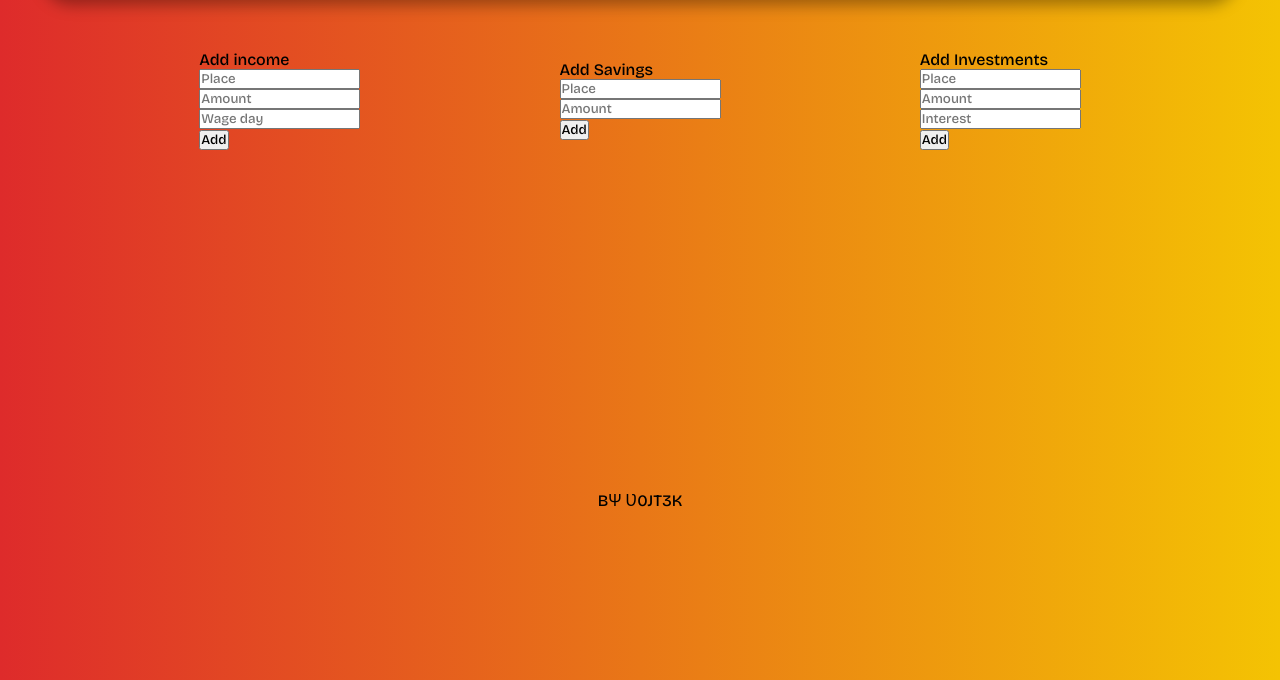
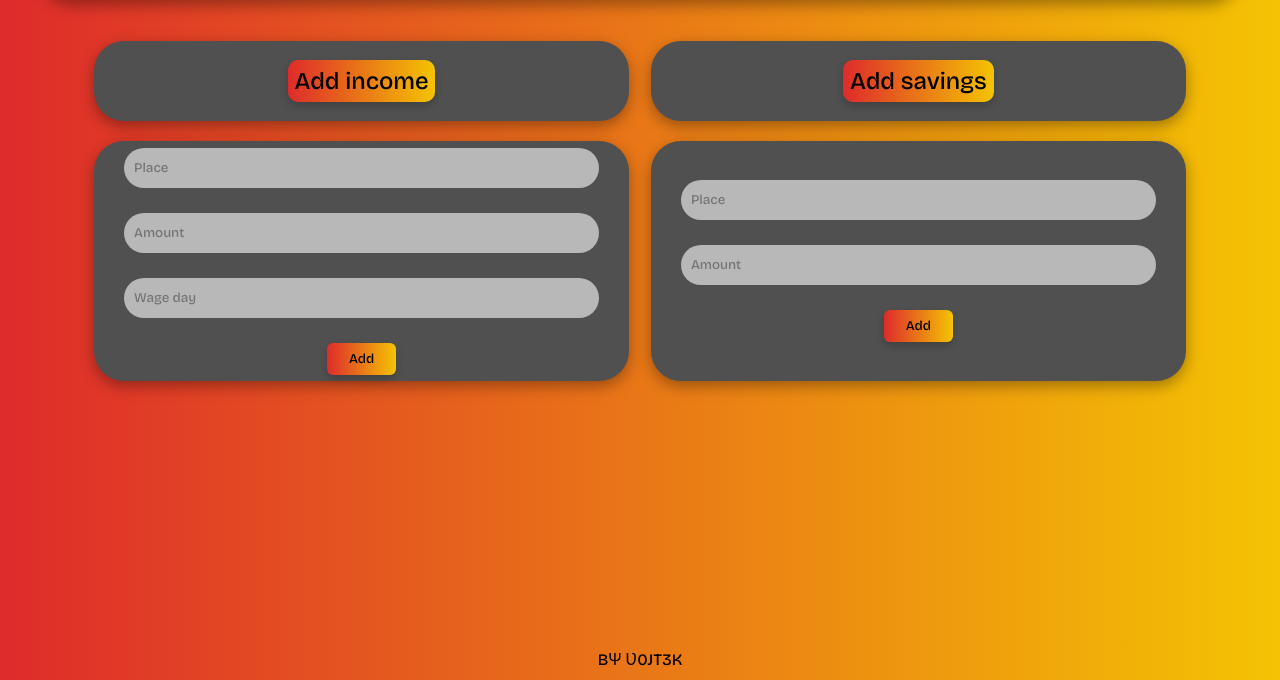
Before and after one commit to vratislavvv/folD, a Django app: template folD/myapp/templates/incomes.html in a window 1280 px wide. Shown: the part 120-800 px from the top of the page. Run offline with Django 4.2, Linux system fonts and the light colour scheme; the template is opened without the code that fills it: values that come from a table or form of the project are taken from there, others are empty; some libraries are stand-ins or nearby versions.

Commit message:
Investment removal

```diff
--- a/folD/myapp/admin.py
+++ b/folD/myapp/admin.py
@@ -5,3 +5,5 @@ from .models import *
 
 admin.site.register(Bank)
 admin.site.register(BankEvent)
+admin.site.register(Income)
+admin.site.register(Saving)
--- a/folD/myapp/forms.py
+++ b/folD/myapp/forms.py
@@ -1,5 +1,5 @@
 from django import forms
-from .models import BankEvent, Income, Savings, Investments
+from .models import BankEvent, Income, Saving
 
 class BankEventForm(forms.ModelForm):
     class Meta:
@@ -16,28 +16,18 @@ class BankEventForm(forms.ModelForm):
 class AddIncomeForm(forms.ModelForm):
     class Meta:
         model = Income
-        fields = ['amount', 'place', 'wageday']
+        fields = ['amount1', 'place1', 'wageday']
         widgets = {
-            'amount': forms.NumberInput(attrs={'class': 'INC_incform_input', 'placeholder': 'Amount'}),
-            'place': forms.TextInput(attrs={'class': 'INC_incform_input', 'placeholder': 'Place'}),
+            'amount1': forms.NumberInput(attrs={'class': 'INC_incform_input', 'placeholder': 'Amount'}),
+            'place1': forms.TextInput(attrs={'class': 'INC_incform_input', 'placeholder': 'Place'}),
             'wageday': forms.NumberInput(attrs={'class': 'INC_incform_input', 'placeholder': 'Wage day'}),
         }
 
 class AddSavingForm(forms.ModelForm):
     class Meta:
-        model = Savings
-        fields = ['amount', 'place']
+        model = Saving
+        fields = ['amount2', 'place2']
         widgets = {
-            'amount': forms.NumberInput(attrs={'class': 'INC_incform_input', 'placeholder': 'Amount'}),
-            'place': forms.TextInput(attrs={'class': 'INC_incform_input', 'placeholder': 'Place'}),
+            'amount2': forms.NumberInput(attrs={'class': 'INC_incform_input', 'placeholder': 'Amount'}),
+            'place2': forms.TextInput(attrs={'class': 'INC_incform_input', 'placeholder': 'Place'}),
         }
-
-class AddInvestmentForm(forms.ModelForm):
-    class Meta:
-        model = Investments
-        fields = ['amount', 'place', 'interest']
-        widgets = {
-            'amount': forms.NumberInput(attrs={'class': 'INC_incform_input', 'placeholder': 'Amount'}),
-            'place': forms.TextInput(attrs={'class': 'INC_incform_input', 'placeholder': 'Place'}),
-            'interest': forms.NumberInput(attrs={'class': 'INC_incform_input', 'placeholder': 'Interest'}),
-        }
--- a/folD/myapp/models.py
+++ b/folD/myapp/models.py
@@ -49,8 +49,8 @@ class BankEvent(models.Model):
 
 class Income(models.Model):
     bank_id = models.ForeignKey(Bank, on_delete=models.CASCADE)
-    place = models.CharField(max_length=100)
-    amount = models.DecimalField(max_digits=20, decimal_places=2)
+    place1 = models.CharField(max_length=100)
+    amount1 = models.DecimalField(max_digits=20, decimal_places=2)
     wageday = models.IntegerField(
         validators=[
             MinValueValidator(limit_value=1),
@@ -58,13 +58,10 @@ class Income(models.Model):
         ]
     )
 
-class Savings(models.Model):
+    def __str__(self):
+        return f"+{self.amount1}$ from {self.place1} on {self.wageday}."
+
+class Saving(models.Model):
     bank_id = models.ForeignKey(Bank, on_delete=models.CASCADE)
-    place = models.CharField(max_length=100)
-    amount = models.DecimalField(max_digits=20, decimal_places=2)
-
-class Investments(models.Model):
-    bank_id = models.ForeignKey(Bank, on_delete=models.CASCADE)
-    place = models.CharField(max_length=100)
-    amount = models.DecimalField(max_digits=20, decimal_places=2)
-    interest = models.DecimalField(max_digits=20, decimal_places=2)
+    place2 = models.CharField(max_length=100)
+    amount2 = models.DecimalField(max_digits=20, decimal_places=2)
--- a/folD/myapp/static/styles.css
+++ b/folD/myapp/static/styles.css
@@ -339,7 +339,7 @@ i:hover::before {
 
 .DAS_incomes, .DAS_savings, .DAS_investments {
     width: 100%;
-    height: 24.33vh;
+    height: 37.5vh;
     background-color: #505050;
     padding: 30px;
     border-radius: 30px;
@@ -450,13 +450,90 @@ i:hover::before {
 .INC_container {
     display: flex;
     flex-direction: row;
-    justify-content: space-evenly;
+    justify-content: center;
+    align-items: flex-start;
+    background-color: transparent;
+    width: 90%;
+    height: 77vh;
+    padding: 30px;
+    border-radius: 30px;
+    margin:0 auto;
+    margin-top: 15vh;
+    gap: 2%
+}
+
+.INC_bar {
+    display: flex;
+    justify-content: center;
+    width: 100%;
+}
+
+.INC_postform {
+    width: 100%;
+}
+
+.INC_form_headline {
+    display: flex;
+    flex-direction: column;
+    justify-content: center;
     align-items: center;
+    background-color: #505050;
+    height: 10vh;
+    padding: 30px;
+    border-radius: 30px;
+    margin:0 auto;
+    box-shadow: 0 5px 15px rgba(0, 0, 0, 0.35);
+}
+
+.INC_form_headline_text {
+    font-size: x-large;
+    color: black;
+    border-radius: 10px;
+    padding: 7px;
+    box-shadow: 0 4px 8px 0 rgba(0,0,0,0.2);
+    background: linear-gradient(to left, var(--logc1-color), var(--logc3-color));
+}
+
+.INC_form_main {
+    display: flex;
+    flex-direction: column;
+    justify-content: center;
+    align-items: center;
+    background-color: #505050;
+    height: 30vh;
+    padding: 30px;
+    border-radius: 30px;
+    margin:0 auto;
+    margin-top: 2.5vh;
+    box-shadow: 0 5px 15px rgba(0, 0, 0, 0.35);
 }
 
 .INC_form_forms {
     display: flex;
+    align-items: center;
     flex-direction: column;
+    width: 100%;
+    gap: 25px;
+}
+
+.INC_incform_input {
+    width: 100%;
+    height: 40px;
+    background-color: #b8b8b8;
+    border-radius: 100px;
+    padding: 0 10px;
+    border: #b8b8b8;
+}
+
+.INC_form_submitbutton {
+    padding: 8px 22px;
+    border-radius: 6px;
+    margin-top: 25px;
+    background: linear-gradient(to left, var(--logc1-color), var(--logc3-color));
+    transition: all 0.2s ease;
+    border: none;
+    box-shadow: 0 4px 8px 0 rgba(0,0,0,0.2);
+    position: relative;
 }
 
 /* SETTINGS PAGE */
--- a/folD/myapp/templates/incomes.html
+++ b/folD/myapp/templates/incomes.html
@@ -10,7 +10,7 @@
 
         <div class="INC_container">
             <div class="INC_bar">
-                <form method="POST" action="">
+                <form method="POST" action="" class="INC_postform">
                     {% csrf_token %}
                     <div class="INC_form">
                         <div class="INC_form_headline">
@@ -18,8 +18,8 @@
                         </div>
                         <div class="INC_form_main">
                             <div class="INC_form_forms">
-                                {{ form1.place }}
-                                {{ form1.amount }}
+                                {{ form1.place1 }}
+                                {{ form1.amount1 }}
                                 {{ form1.wageday }}
                             </div>
                             <input type="submit" value="Add" class="INC_form_submitbutton">
@@ -28,34 +28,16 @@
                 </form>
             </div>
             <div class="INC_bar">
-                <form method="POST" action="">
+                <form method="POST" action="" class="INC_postform">
                     {% csrf_token %}
                     <div class="INC_form">
                         <div class="INC_form_headline">
-                            <p class="INC_form_headline_text">Add Savings</p>
+                            <p class="INC_form_headline_text">Add savings</p>
                         </div>
                         <div class="INC_form_main">
                             <div class="INC_form_forms">
-                                {{ form2.place }}
-                                {{ form2.amount }}
-                            </div>
-                            <input type="submit" value="Add" class="INC_form_submitbutton">
-                        </div>
-                    </div>
-                </form>
-            </div>
-            <div class="INC_bar">
-                <form method="POST" action="">
-                    {% csrf_token %}
-                    <div class="INC_form">
-                        <div class="INC_form_headline">
-                            <p class="INC_invform_headline_text">Add Investments</p>
-                        </div>
-                        <div class="INC_form_main">
-                            <div class="INC_form_forms">
-                                {{ form3.place }}
-                                {{ form3.amount }}
-                                {{ form3.interest }}
+                                {{ form2.place2 }}
+                                {{ form2.amount2 }}
                             </div>
                             <input type="submit" value="Add" class="INC_form_submitbutton">
                         </div>
```
Also changed, not shown: folD/myapp/templates/index.html (+11 -17 lines), folD/myapp/views.py (+7 -8 lines), folD/db.sqlite3, folD/myapp/migrations/0015_rename_investments_investment_rename_savings_saving.py (added), folD/myapp/migrations/0016_rename_amount_income_amount1_and_more.py (added), folD/myapp/migrations/0017_delete_investment.py (added).
